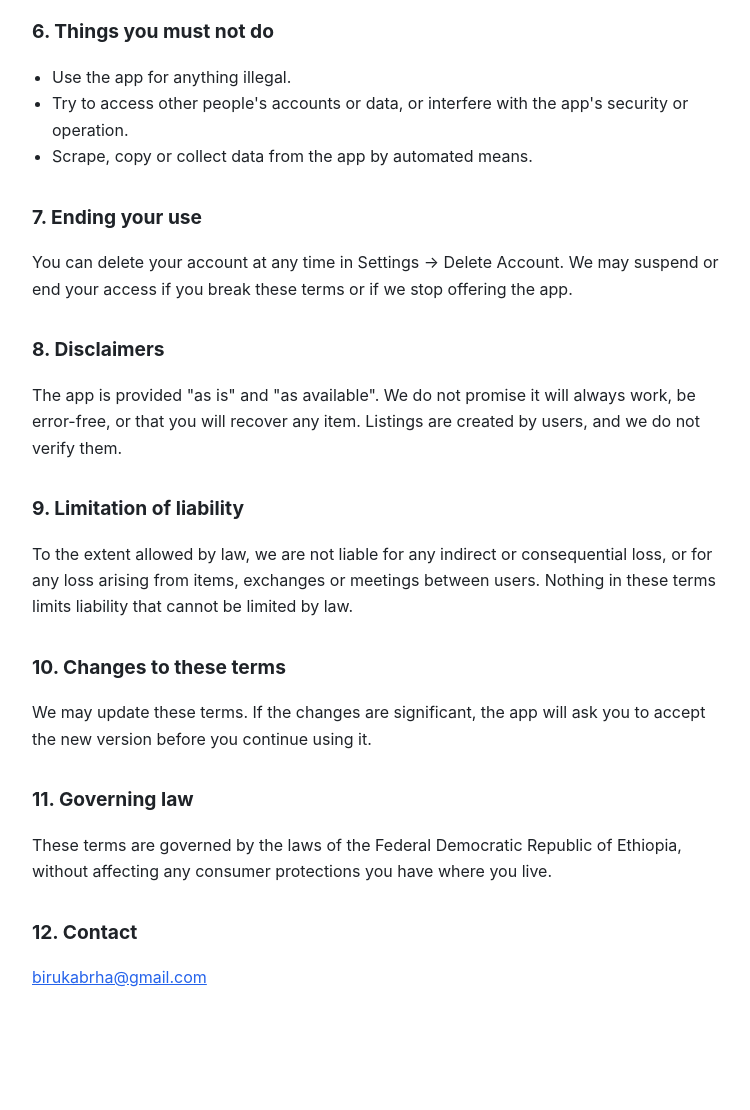
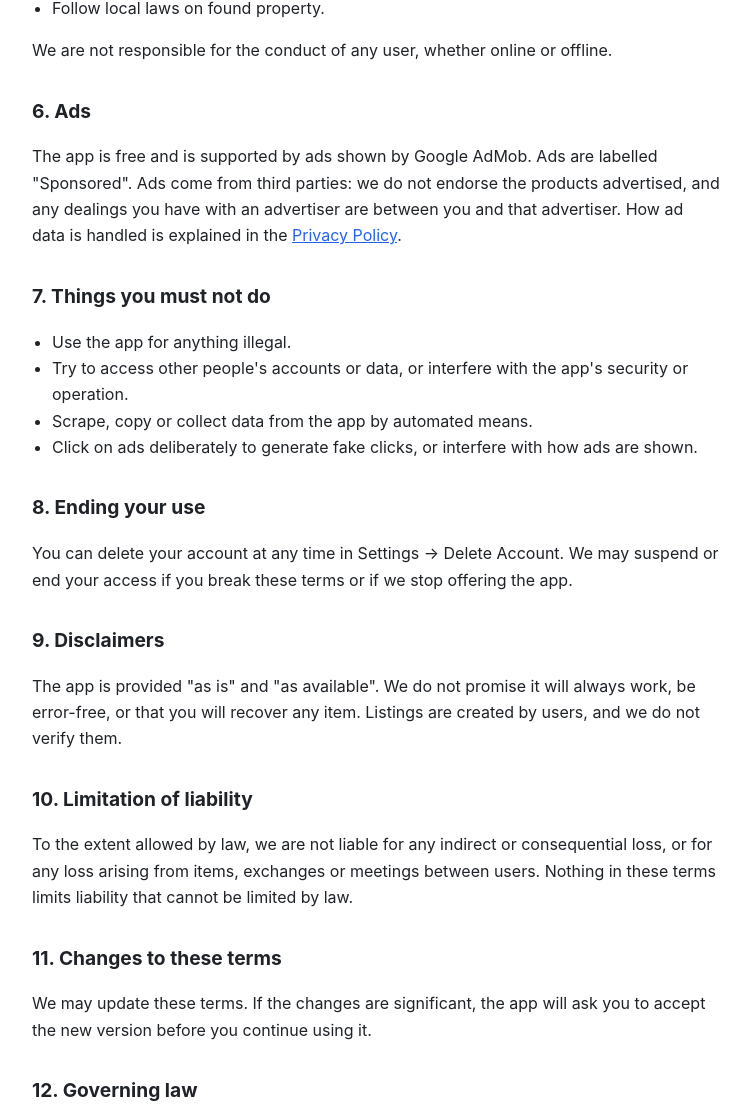
Before and after one commit to birukabrha/found-this-legal, a plain HTML site: page terms/index.html in a window 1280 px wide. Shown: the part 1551-2661 px from the top of the page, without its empty margins (264-1014 px from the left). Before the commit the page ends 2622 px from the top, so only its background shows below. Drawn offline with Linux system fonts and the light colour scheme.

Commit message:
Revise terms of use and update eligibility age
Updated terms of use with new effective date and version. Revised eligibility criteria and section headings.

```diff
--- a/terms/index.html
+++ b/terms/index.html
@@ -15,7 +15,7 @@
   </nav>
 
   <h1>Terms of Use</h1>
-  <p class="meta">Effective: 16 November 2026 &middot; Version 1</p>
+  <p class="meta">Effective: 17 November 2026 &middot; Version 2</p>
 
   <p>These terms are an agreement between you and Found This ("we", "us").
     By creating an account or using the app you agree to them and to our
@@ -30,8 +30,10 @@
 
   <h2>2. Eligibility and your account</h2>
   <ul>
-    <li>You must be at least 16 years old, and old enough to accept these
-      terms where you live.</li>
+    <li>You must be at least <strong>18 years old</strong> to use Found This,
+      because using it can involve contacting and meeting people you do not
+      know. By creating an account you confirm that you are 18 or older. We
+      will delete accounts we believe belong to someone under 18.</li>
     <li>Give accurate information and keep your password safe. You are
       responsible for what happens on your account.</li>
     <li>One person, one account. Do not impersonate anyone.</li>
@@ -75,40 +77,49 @@
   <p>We are not responsible for the conduct of any user, whether online or
     offline.</p>
 
-  <h2>6. Things you must not do</h2>
+  <h2>6. Ads</h2>
+  <p>The app is free and is supported by ads shown by Google AdMob. Ads are
+    labelled "Sponsored". Ads come from third parties: we do not endorse the
+    products advertised, and any dealings you have with an advertiser are
+    between you and that advertiser. How ad data is handled is explained in
+    the <a href="../privacy/">Privacy Policy</a>.</p>
+
+  <h2>7. Things you must not do</h2>
   <ul>
     <li>Use the app for anything illegal.</li>
     <li>Try to access other people's accounts or data, or interfere with the
       app's security or operation.</li>
     <li>Scrape, copy or collect data from the app by automated means.</li>
+    <li>Click on ads deliberately to generate fake clicks, or interfere with
+      how ads are shown.</li>
   </ul>
 
-  <h2>7. Ending your use</h2>
+  <h2>8. Ending your use</h2>
   <p>You can delete your account at any time in Settings &rarr; Delete
     Account. We may suspend or end your access if you break these terms or if
     we stop offering the app.</p>
 
-  <h2>8. Disclaimers</h2>
+  <h2>9. Disclaimers</h2>
   <p>The app is provided "as is" and "as available". We do not promise it will
     always work, be error-free, or that you will recover any item. Listings are
     created by users, and we do not verify them.</p>
 
-  <h2>9. Limitation of liability</h2>
+  <h2>10. Limitation of liability</h2>
   <p>To the extent allowed by law, we are not liable for any indirect or
     consequential loss, or for any loss arising from items, exchanges or
     meetings between users. Nothing in these terms limits liability that
     cannot be limited by law.</p>
 
-  <h2>10. Changes to these terms</h2>
+  <h2>11. Changes to these terms</h2>
   <p>We may update these terms. If the changes are significant, the app will
     ask you to accept the new version before you continue using it.</p>
 
-  <h2>11. Governing law</h2>
+  <h2>12. Governing law</h2>
   <p>These terms are governed by the laws of the Federal Democratic Republic
     of Ethiopia, without affecting any consumer protections you have where you
     live.</p>
 
-  <h2>12. Contact</h2>
+  <h2>13. Contact</h2>
   <p><a href="mailto:birukabrha@gmail.com">birukabrha@gmail.com</a></p>
 </main>
 </body>
```
